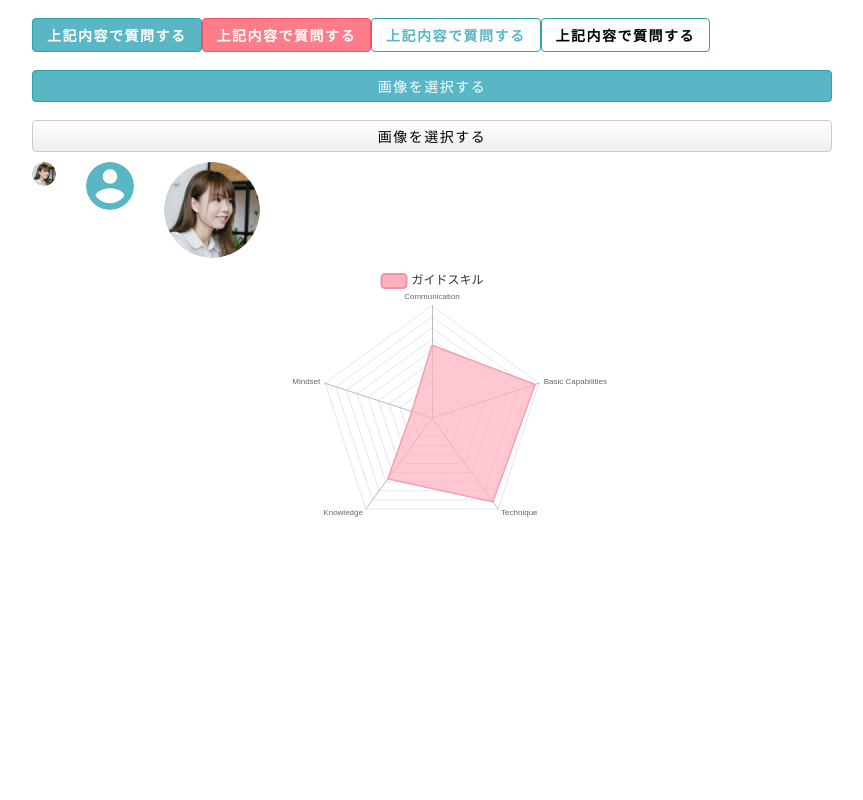
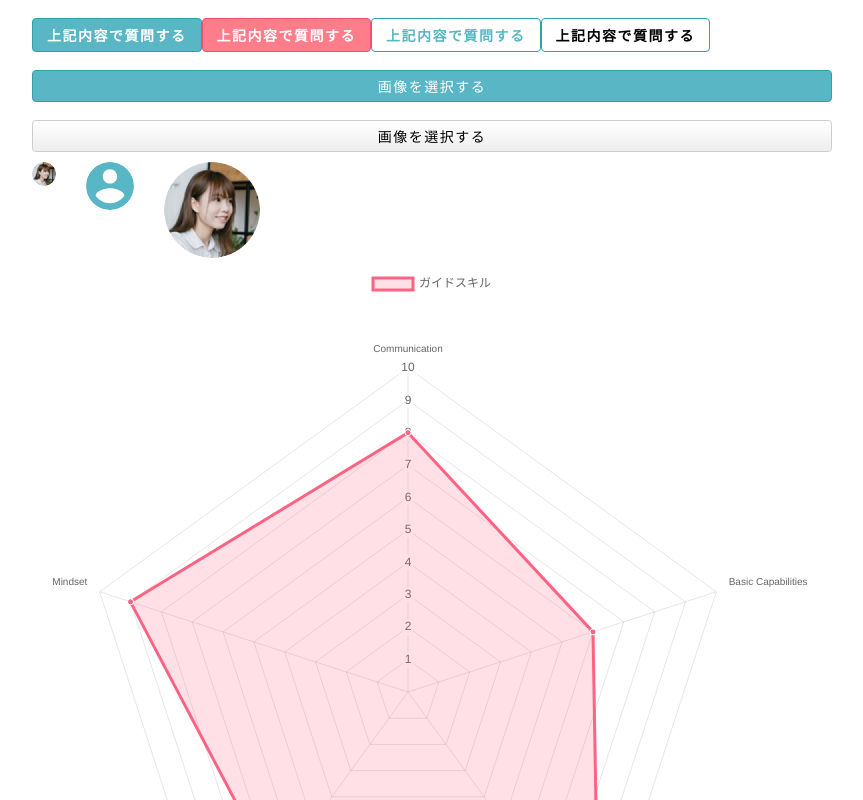
Before and after one commit to thanhgiau2604/gnavi, a Next.js app: page /styleguide in a window 1280 px wide. Shown: the top 800 px of the page, without its empty margins (208-1071 px from the left). Built offline with nearby package versions, Linux system fonts and the light colour scheme.

Commit message:
fix: apply chartjs instead of echarts

```diff
--- a/package.json
+++ b/package.json
@@ -12,12 +12,12 @@
   "dependencies": {
     "@reduxjs/toolkit": "^1.7.1",
     "axios": "^0.24.0",
-    "echarts": "^5.2.2",
-    "echarts-for-react": "^3.0.2",
+    "chart.js": "3.0.0",
     "lodash": "^4.17.21",
     "next": "12.0.8",
     "query-string": "^7.1.0",
     "react": "17.0.2",
+    "react-chartjs-2": "^4.0.1",
     "react-dom": "17.0.2",
     "react-redux": "^7.2.6",
     "sass": "^1.48.0",
--- a/src/components/common/RadarChart/index.tsx
+++ b/src/components/common/RadarChart/index.tsx
@@ -1,72 +1,42 @@
 import React from 'react'
-import ReactECharts from 'echarts-for-react'
-import { Variables } from 'styles/styled/app/Variables'
+import 'chart.js/auto' // required
+import { Radar } from 'react-chartjs-2'
 
 const RadarChart = () => {
-  const option = {
+  const options = {
+    responsive: true,
     legend: {
-      data: ['ガイドスキル'],
-      itemStyle: {
-        color: '#ffb1c1',
-        borderColor: '#ee94a6',
-      },
+      position: 'top',
     },
-    radar: {
-      axisName: {
-        color: '#666666',
-        fontSize: 8,
-      }, // style of label
-      // center: ['50%', '50%'], // center chart
-      splitArea: {
-        areaStyle: {
-          color: [
-            Variables.colorWhite,
-            Variables.colorWhite,
-            Variables.colorWhite,
-            Variables.colorWhite,
-            Variables.colorWhite,
-            Variables.colorWhite,
-            Variables.colorWhite,
-            Variables.colorWhite,
-            Variables.colorWhite,
-            Variables.colorWhite,
-          ],
-        },
-      }, // style of background chart area
-      nameGap: 5, // distance between the indicator's name and axis
-      splitNumber: 10, // number of levels of the chart
-      indicator: [
-        { name: 'Communication', max: 6500 },
-        { name: 'Mindset', max: 16000 },
-        { name: 'Knowledge', max: 30000 },
-        { name: 'Technique', max: 38000 },
-        { name: 'Basic Capabilities', max: 52000 },
-      ], // label and value of each data
-    },
-    series: [
+    scale: {
+      reverse: false,
+      max: 10,
+      min: 0,
+      stepSize: 1,
+    }, // number of levels of the chart
+  }
+  const data = {
+    labels: ['Communication', 'Basic Capabilities', 'Technique', 'Knowledge', 'Mindset'],
+    datasets: [
       {
-        type: 'radar',
-        data: [
-          {
-            value: [4200, 3000, 20000, 35000, 50000],
-            name: 'ガイドスキル',
-            areaStyle: {
-              color: '#ffb1c1', // color of area charts
-            },
-            lineStyle: {
-              color: '#ee94a6', // color of lines
-              width: 1.5,
-            },
-            itemStyle: {
-              color: 'transparent', // color of data points
-              borderWidth: 1.5,
-            },
-          },
-        ],
+        label: 'ガイドスキル',
+        data: [8, 6, 10, 7, 9], // indicators
+        /* styles */
+        backgroundColor: 'rgba(255, 99, 132, 0.2)',
+        borderColor: 'rgb(255, 99, 132)',
+        pointBackgroundColor: 'rgb(255, 99, 132)',
+        pointBorderColor: '#fff',
+        pointHoverBackgroundColor: '#fff',
+        pointHoverBorderColor: 'rgb(255, 99, 132)',
+        /* styles */
       },
     ],
   }
-  return <ReactECharts option={option} />
+  return (
+    <div>
+      <Radar data={data} height={50} width={50} options={options} />
+    </div>
+  )
 }
 
 export default RadarChart
```
Also changed, not shown: 1 other file (tests, documents, lock files or other folders).
